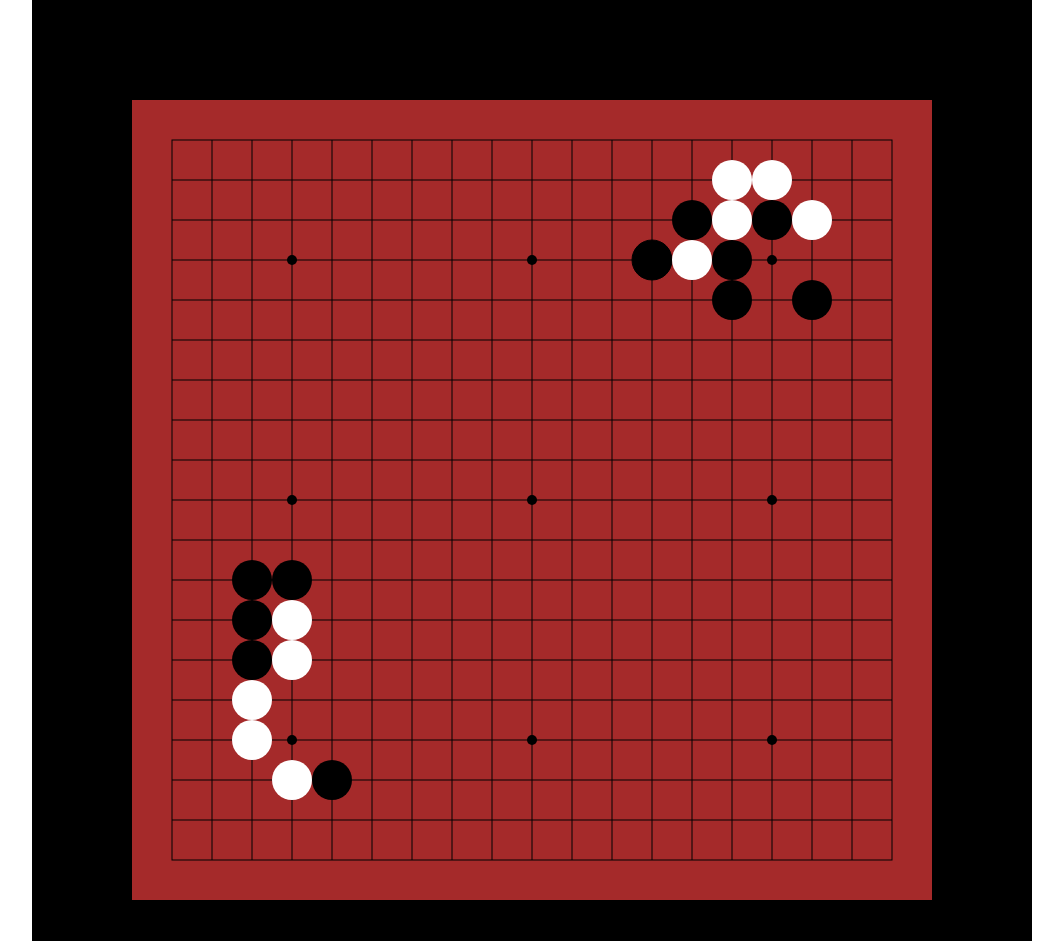
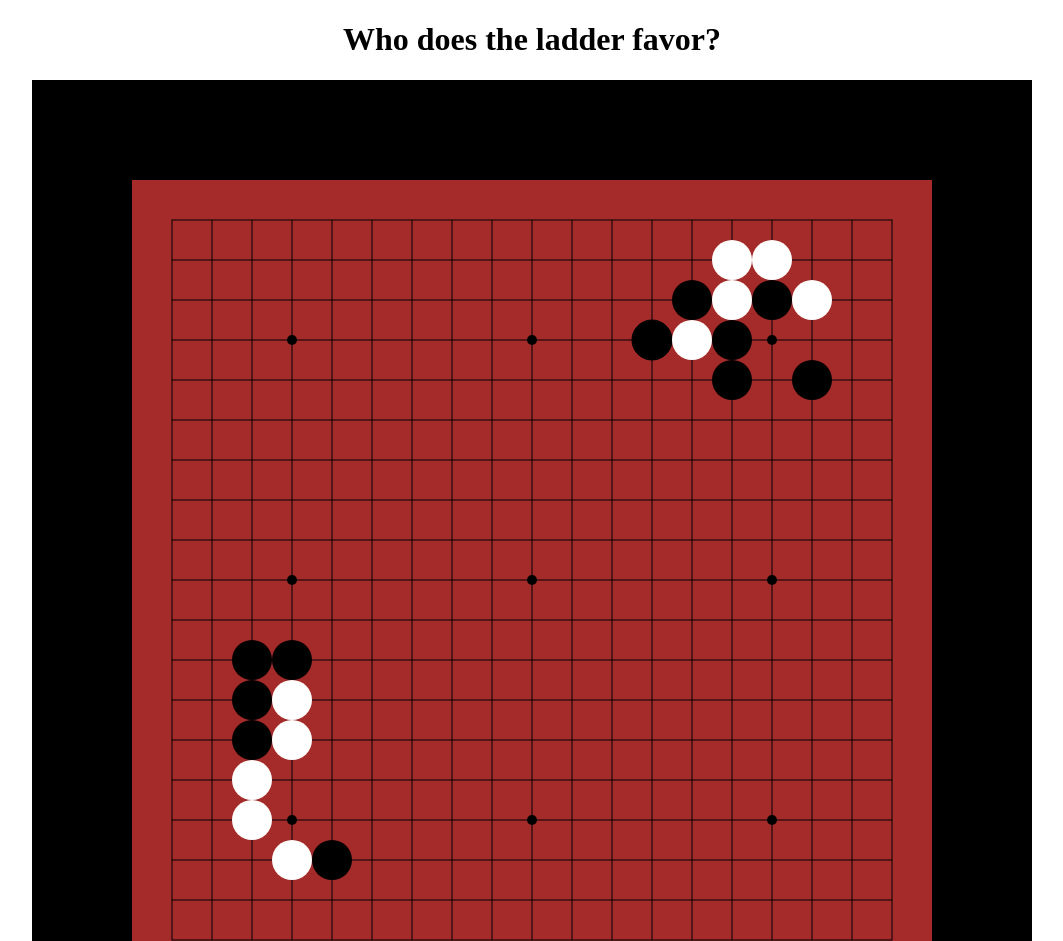
Before and after one commit to dolevoper/ladder-breaker, a website: page index.html in a window 1280 px wide. Shown: the top 941 px of the page, without its empty margins (108-1171 px from the left). Drawn offline with Linux system fonts and the light colour scheme.

Commit message:
add header

```diff
--- a/index.html
+++ b/index.html
@@ -8,6 +8,7 @@
     <title>Ladder Breaker</title>
 </head>
 <body>
+    <h1>Who does the ladder favor?</h1>
     <canvas id="board" width="1000" height="1000"></canvas>
     <script src="app.js"></script>
 </body>
--- a/style.css
+++ b/style.css
@@ -2,6 +2,10 @@ body {
     padding: 0;
     margin: 0;
     box-sizing: border-box;
+}
+
+h1 {
+    text-align: center;
 }
 
 #board {
```
